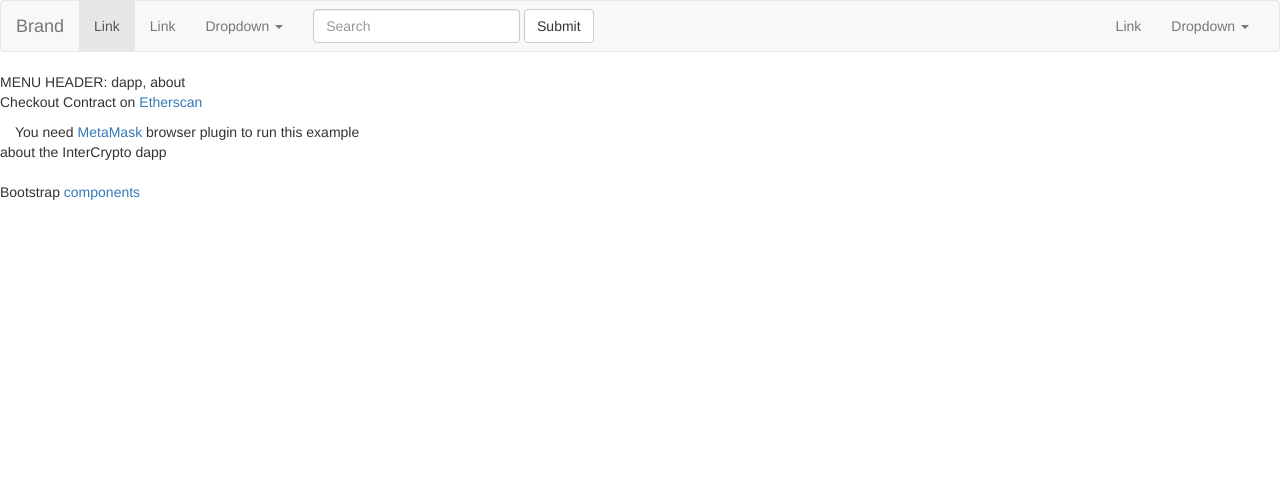
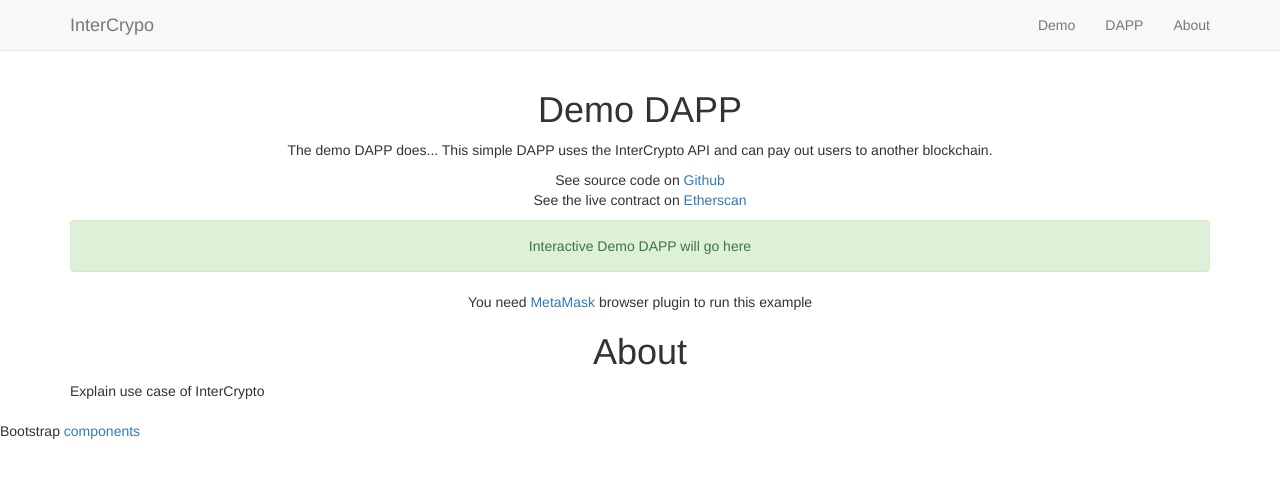
Before and after one commit to jackandtheblockstalk/inter-crypto-app, a website: page public/index.html in a window 1280 px wide. Drawn offline with nearby package versions, Linux system fonts and the light colour scheme.

Commit message:
separated dapp javascript and created styles sheet + added body skeleton to page

```diff
--- /dev/null
+++ b/public/dapp.js
@@ -0,0 +1,73 @@
+const contractABI = JSON.parse('[{"constant":false,"inputs":[{"name":"myid","type":"bytes32"},{"name":"result","type":"string"}],"name":"__callback","outputs":[],"payable":false,"type":"function"},{"constant":false,"inputs":[],"name":"withdraw","outputs":[],"payable":false,"type":"function"},{"constant":false,"inputs":[],"name":"kill","outputs":[],"payable":false,"type":"function"},{"constant":true,"inputs":[],"name":"getInterCryptoPrice","outputs":[{"name":"","type":"uint256"}],"payable":false,"type":"function"},{"constant":false,"inputs":[],"name":"update_oracalize","outputs":[],"payable":false,"type":"function"},{"constant":false,"inputs":[{"name":"_coinSymbol","type":"string"},{"name":"_toAddress","type":"string"}],"name":"sendToOtherBlockchain","outputs":[{"name":"transactionID","type":"uint256"}],"payable":true,"type":"function"},{"inputs":[],"payable":false,"type":"constructor"},{"payable":true,"type":"fallback"},{"anonymous":false,"inputs":[{"indexed":false,"name":"transactionID","type":"uint256"}],"name":"TransactionSubmitted","type":"event"},{"anonymous":false,"inputs":[{"indexed":false,"name":"transactionID","type":"uint256"},{"indexed":false,"name":"depositAddress","type":"address"}],"name":"TransactionMade","type":"event"},{"anonymous":false,"inputs":[{"indexed":false,"name":"transactionID","type":"uint256"},{"indexed":false,"name":"reason","type":"string"}],"name":"TransactionAborted","type":"event"}]');
+const rinkeby_address = '0x248075bd51aad583e9f5afdbee3d306b628e6435';
+
+var contractAddress;
+var myContract;
+var InterCrypto;
+
+// MetaMask injects the web3 library for us.
+window.onload = function() {
+  if (typeof web3 === 'undefined') {
+    document.getElementById('dapp').innerHTML = 'You need <a href="https://metamask.io/">MetaMask</a> browser plugin to run this example'
+  }
+  else {
+    // TODO: Check what blockchain is being run and set contract address accordingly.
+    // TODO: Show message if that blockchain is not supported...
+
+    contractAddress = rinkeby_address;
+    myContract = web3.eth.contract(contractABI);
+    InterCrypto = myContract.at(contractAddress);
+    // TODO: Check that InterCrypto is defined, else show message
+  }
+}
+
+// DELETE ME AT END
+function transaction_send() {
+  web3.eth.sendTransaction({
+    from: web3.eth.coinbase,
+    to: '0xE767aEB31dAAF66366999F72FB5De2CEEA76c277',
+    value: web3.toWei(document.getElementById("transaction_amount").value, 'ether')
+  }, function(error, result) {
+    if (!error) {
+      document.getElementById('transaction_response').innerHTML = 'Success: <a href="https://testnet.etherscan.io/tx/' + result + '"> View Transaction </a>'
+    } else {
+      document.getElementById('transaction_response').innerHTML = '<pre>' + error + '</pre>'
+    }
+  })
+}
+
+
+function ic_sendToOtherBlockchain() {
+  var amountToSend = web3.toWei(document.getElementById("ic_amount").value, 'ether')
+  var symbol;
+  // console.log('ic_symbol')
+  switch (document.getElementById('ic_symbol').value) {
+    case 'Bitcoin':
+      symbol = 'btc';
+      break;
+    case 'Litecoin':
+      symbol = 'ltc';
+      break;
+    case 'Ethereum Classic':
+      symbol = 'etc';
+      break;
+    case 'Dash':
+      symbol = 'xxxxxx';
+      break;
+    default:
+      throw "Currency symbol not found"
+  }
+  var address = document.getElementById('ic_address').value;
+
+  InterCrypto.sendToOtherBlockchain(symbol, address, {value: amountToSend}, (error, result) => {
+    document.getElementById('ic_sendToOtherBlockchain_response').innerHTML = result;
+  })
+
+  // document.getElementById('ic_sendToOtherBlockchain_response').innerHTML = contractABI + "<br>" + contractAddress;
+}
+
+function ic_getInterCryptoPrice() {
+  InterCrypto.getInterCryptoPrice((error, result) => {
+    document.getElementById('ic_getInterCryptoPrice_response').innerHTML = "Price: " + result + " Wei";
+  });
+}
--- a/public/index.html
+++ b/public/index.html
@@ -12,68 +12,92 @@
     <!-- Include all compiled plugins (below), or include individual files as needed -->
     <script src="lib/bootstrap-3.3.7-dist/js/bootstrap.min.js"></script>
 
+    <!-- Library of DAPP functions -->
+    <script src="dapp.js"></script>
+    <link href="styles.css" rel="stylesheet">
+
   </head>
-  <body>
-    <nav class="navbar navbar-default">
-      <div class="container-fluid">
+  <body id="page-top">
+    <!-- Top menu -->
+    <nav id="mainNav" class="navbar navbar-default navbar-fixed-top">
+        <div class="container">
             <!-- Brand and toggle get grouped for better mobile display -->
             <div class="navbar-header">
-          <button type="button" class="navbar-toggle collapsed" data-toggle="collapse" data-target="#bs-example-navbar-collapse-1" aria-expanded="false">
-            <span class="sr-only">Toggle navigation</span>
-            <span class="icon-bar"></span>
-            <span class="icon-bar"></span>
-            <span class="icon-bar"></span>
-          </button>
-          <a class="navbar-brand" href="#">Brand</a>
+                <!-- <button type="button" class="navbar-toggle collapsed" data-toggle="collapse" data-target="#bs-example-navbar-collapse-1">
+                    <span class="sr-only">Toggle navigation</span> Menu <i class="fa fa-bars"></i>
+                </button> -->
+                <a class="navbar-brand page-scroll" href="#page-top">InterCrypo</a>
             </div>
 
             <!-- Collect the nav links, forms, and other content for toggling -->
             <div class="collapse navbar-collapse" id="bs-example-navbar-collapse-1">
-          <ul class="nav navbar-nav">
-            <li class="active"><a href="#">Link <span class="sr-only">(current)</span></a></li>
-            <li><a href="#">Link</a></li>
-            <li class="dropdown">
-              <a href="#" class="dropdown-toggle" data-toggle="dropdown" role="button" aria-haspopup="true" aria-expanded="false">Dropdown <span class="caret"></span></a>
-              <ul class="dropdown-menu">
-                <li><a href="#">Action</a></li>
-                <li><a href="#">Another action</a></li>
-                <li><a href="#">Something else here</a></li>
-                <li role="separator" class="divider"></li>
-                <li><a href="#">Separated link</a></li>
-                <li role="separator" class="divider"></li>
-                <li><a href="#">One more separated link</a></li>
-              </ul>
+                <ul class="nav navbar-nav navbar-right">
+                    <li>
+                        <a class="page-scroll" href="#demo">Demo</a>
+                    </li>
+                    <li>
+                        <a class="page-scroll" href="#dapp">DAPP</a>
+                    </li>
+                    <li>
+                        <a class="page-scroll" href="#about">About</a>
                     </li>
                 </ul>
-          <form class="navbar-form navbar-left">
-            <div class="form-group">
-              <input type="text" class="form-control" placeholder="Search">
             </div>
-            <button type="submit" class="btn btn-default">Submit</button>
-          </form>
-          <ul class="nav navbar-nav navbar-right">
-            <li><a href="#">Link</a></li>
-            <li class="dropdown">
-              <a href="#" class="dropdown-toggle" data-toggle="dropdown" role="button" aria-haspopup="true" aria-expanded="false">Dropdown <span class="caret"></span></a>
-              <ul class="dropdown-menu">
-                <li><a href="#">Action</a></li>
-                <li><a href="#">Another action</a></li>
-                <li><a href="#">Something else here</a></li>
-                <li role="separator" class="divider"></li>
-                <li><a href="#">Separated link</a></li>
-              </ul>
-            </li>
-          </ul>
-        </div><!-- /.navbar-collapse -->
-      </div><!-- /.container-fluid -->
+            <!-- /.navbar-collapse -->
+        </div>
+        <!-- /.container-fluid -->
     </nav>
-    <p>
-      MENU HEADER: dapp, about
-      <br>
-      Checkout Contract on <a href="https://rinkeby.etherscan.io/address/0x248075Bd51aAD583e9F5AfDbee3D306B628E6435">Etherscan</a>
+
+    <!-- Carousel -->
+    <!-- <div id="carousel" class="carousel slide" data-ride="carousel">
+      <ol class="carousel-indicators">
+        <li data-target="#carousel-example-generic" data-slide-to="0" class="active"></li>
+        <li data-target="#carousel-example-generic" data-slide-to="1"></li>
+        <li data-target="#carousel-example-generic" data-slide-to="2"></li>
+      </ol>
+      <div class="carousel-inner" role="listbox">
+        <div class="item active">
+          <img data-src="holder.js/1140x500/auto/#777:#555/text:First slide" alt="First slide">
+        </div>
+        <div class="item">
+          <img data-src="holder.js/1140x500/auto/#666:#444/text:Second slide" alt="Second slide">
+        </div>
+        <div class="item">
+          <img data-src="holder.js/1140x500/auto/#555:#333/text:Third slide" alt="Third slide">
+        </div>
+      </div>
+      <a class="left carousel-control" href="#carousel-example-generic" role="button" data-slide="prev">
+        <span class="glyphicon glyphicon-chevron-left" aria-hidden="true"></span>
+        <span class="sr-only">Previous</span>
+      </a>
+      <a class="right carousel-control" href="#carousel-example-generic" role="button" data-slide="next">
+        <span class="glyphicon glyphicon-chevron-right" aria-hidden="true"></span>
+        <span class="sr-only">Next</span>
+      </a>
+    </div> -->
+
+    <header>
+      <div id="demo" class="container" align="center">
+        <!-- <div class="row">
+          <div class="col-sm-3" style="background-color:yellow;" -->
+        <p><p></p></p>
+        <h1>Demo DAPP</h1>
+        <p>The demo DAPP does... This simple DAPP uses the InterCrypto API and can pay out users to another blockchain.</p>
+        <p>See source code on <a href="">Github</a>
+          <br>See the live contract on <a href="">Etherscan</a>
         </p>
-    <div id="dapp" class="container-fluid">
-      Message to say that all blockchain interactions are run client-side only
+        <div id="demo-dapp">
+          <div class="alert alert-success" role="alert">Interactive Demo DAPP will go here</div>
+        </div>
+      </div>
+
+      <div id="dapp" class="container" align="center">
+        <h1>InterCrypto DAPP</h1>
+        <p>Interact directly with the InterCrypto DAPP here</p>
+        <p>See source code on <a href="https://github.com/ugmo04/inter-crypto/blob/master/contracts/InterCrypto.sol">Github</a>
+          <br>See the live contract on <a href="https://rinkeby.etherscan.io/address/0x248075Bd51aAD583e9F5AfDbee3D306B628E6435">Etherscan</a>
+        </p>
+        <div id="intercrypto-dapp">
           <fieldset>
             <label> Ether:
               <input type="text" id="ic_amount" value="0.01"></input>
@@ -105,89 +129,18 @@
             <button onclick="transaction_send()">Donate to the Author</button>
             <div id="transaction_response"></div>
           </fieldset>
+
+          <div class="alert alert-success" role="alert">InterCrypto DAPP will go here</div>
+        </div>
       </div>
 
-
-    <div id="about">
-      about the InterCrypto dapp
+      <div id="about" class="container" align="justify">
+        <h1 align="center">About</h1>
+        Explain use case of InterCrypto
       </div>
+    </header>
 
     <br>
     Bootstrap <a href="https://getbootstrap.com/components/">components</a>
 
-    <script>
-      const contractABI = JSON.parse('[{"constant":false,"inputs":[{"name":"myid","type":"bytes32"},{"name":"result","type":"string"}],"name":"__callback","outputs":[],"payable":false,"type":"function"},{"constant":false,"inputs":[],"name":"withdraw","outputs":[],"payable":false,"type":"function"},{"constant":false,"inputs":[],"name":"kill","outputs":[],"payable":false,"type":"function"},{"constant":true,"inputs":[],"name":"getInterCryptoPrice","outputs":[{"name":"","type":"uint256"}],"payable":false,"type":"function"},{"constant":false,"inputs":[],"name":"update_oracalize","outputs":[],"payable":false,"type":"function"},{"constant":false,"inputs":[{"name":"_coinSymbol","type":"string"},{"name":"_toAddress","type":"string"}],"name":"sendToOtherBlockchain","outputs":[{"name":"transactionID","type":"uint256"}],"payable":true,"type":"function"},{"inputs":[],"payable":false,"type":"constructor"},{"payable":true,"type":"fallback"},{"anonymous":false,"inputs":[{"indexed":false,"name":"transactionID","type":"uint256"}],"name":"TransactionSubmitted","type":"event"},{"anonymous":false,"inputs":[{"indexed":false,"name":"transactionID","type":"uint256"},{"indexed":false,"name":"depositAddress","type":"address"}],"name":"TransactionMade","type":"event"},{"anonymous":false,"inputs":[{"indexed":false,"name":"transactionID","type":"uint256"},{"indexed":false,"name":"reason","type":"string"}],"name":"TransactionAborted","type":"event"}]');
-      const rinkeby_address = '0x248075bd51aad583e9f5afdbee3d306b628e6435';
-
-      var contractAddress;
-      var myContract;
-      var InterCrypto;
-
-      // MetaMask injects the web3 library for us.
-      window.onload = function() {
-        if (typeof web3 === 'undefined') {
-          document.getElementById('dapp').innerHTML = 'You need <a href="https://metamask.io/">MetaMask</a> browser plugin to run this example'
-        }
-        else {
-          // TODO: Check what blockchain is being run and set contract address accordingly.
-          // TODO: Show message if that blockchain is not supported...
-
-          contractAddress = rinkeby_address;
-          myContract = web3.eth.contract(contractABI);
-          InterCrypto = myContract.at(contractAddress);
-          // TODO: Check that InterCrypto is defined, else show message
-        }
-      }
-
-      // DELETE ME AT END
-      function transaction_send() {
-        web3.eth.sendTransaction({
-          from: web3.eth.coinbase,
-          to: '0xE767aEB31dAAF66366999F72FB5De2CEEA76c277',
-          value: web3.toWei(document.getElementById("transaction_amount").value, 'ether')
-        }, function(error, result) {
-          if (!error) {
-            document.getElementById('transaction_response').innerHTML = 'Success: <a href="https://testnet.etherscan.io/tx/' + result + '"> View Transaction </a>'
-          } else {
-            document.getElementById('transaction_response').innerHTML = '<pre>' + error + '</pre>'
-          }
-        })
-      }
-
-
-      function ic_sendToOtherBlockchain() {
-        var amountToSend = web3.toWei(document.getElementById("ic_amount").value, 'ether')
-        var symbol;
-        // console.log('ic_symbol')
-        switch (document.getElementById('ic_symbol').value) {
-          case 'Bitcoin':
-            symbol = 'btc';
-            break;
-          case 'Litecoin':
-            symbol = 'ltc';
-            break;
-          case 'Ethereum Classic':
-            symbol = 'etc';
-            break;
-          case 'Dash':
-            symbol = 'xxxxxx';
-            break;
-          default:
-            throw "Currency symbol not found"
-        }
-        var address = document.getElementById('ic_address').value;
-
-        InterCrypto.sendToOtherBlockchain(symbol, address, {value: amountToSend}, (error, result) => {
-          document.getElementById('ic_sendToOtherBlockchain_response').innerHTML = result;
-        })
-
-        // document.getElementById('ic_sendToOtherBlockchain_response').innerHTML = contractABI + "<br>" + contractAddress;
-      }
-
-      function ic_getInterCryptoPrice() {
-        InterCrypto.getInterCryptoPrice((error, result) => {
-          document.getElementById('ic_getInterCryptoPrice_response').innerHTML = "Price: " + result + " Wei";
-        });
-      }
-    </script>
   </body>
--- /dev/null
+++ b/public/styles.css
@@ -0,0 +1,3 @@
+body {
+  padding-top: 70px;
+}
--- a/server.js
+++ b/server.js
@@ -7,4 +7,4 @@ var port = process.env.PORT || 3000;
 app.use(express.static(__dirname + '/public'));
 
 app.listen(port);
-console.log("App listening on port 8080");
+console.log("App listening on port " + port);
```
Lines whose indentation alone changed are shown as unchanged.
